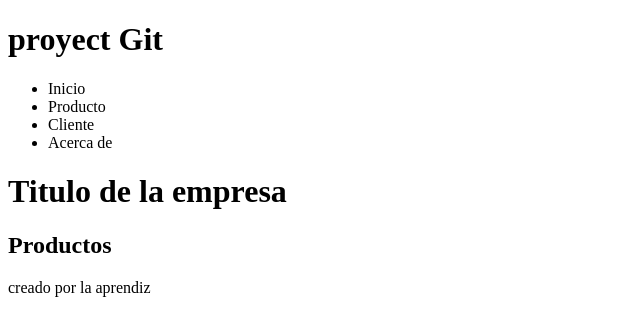
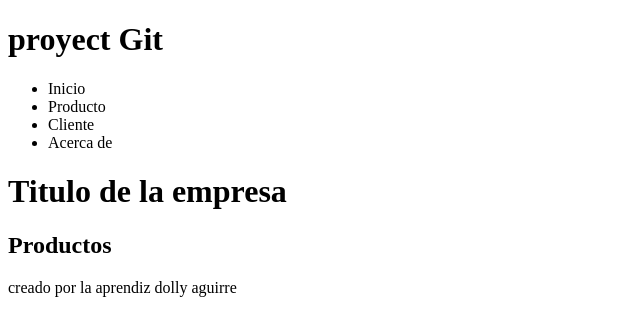
Before and after one commit to aguirredolly618-ui/PROYECTO-GIT-DOLLY-AGUIRRE, a plain HTML site: page index.html in a window 1280 px wide. Shown: the whole page, without its empty margins (0-640 px from the left). Drawn offline with Linux system fonts and the light colour scheme.

```diff
--- a/index.html
+++ b/index.html
@@ -19,6 +19,6 @@
 <section>
     <h1>Productos</h1>
 </section>
-<footer>creado por la aprendiz</footer>
+<footer>creado por la aprendiz dolly aguirre</footer>
 </body>
 </html>
```
